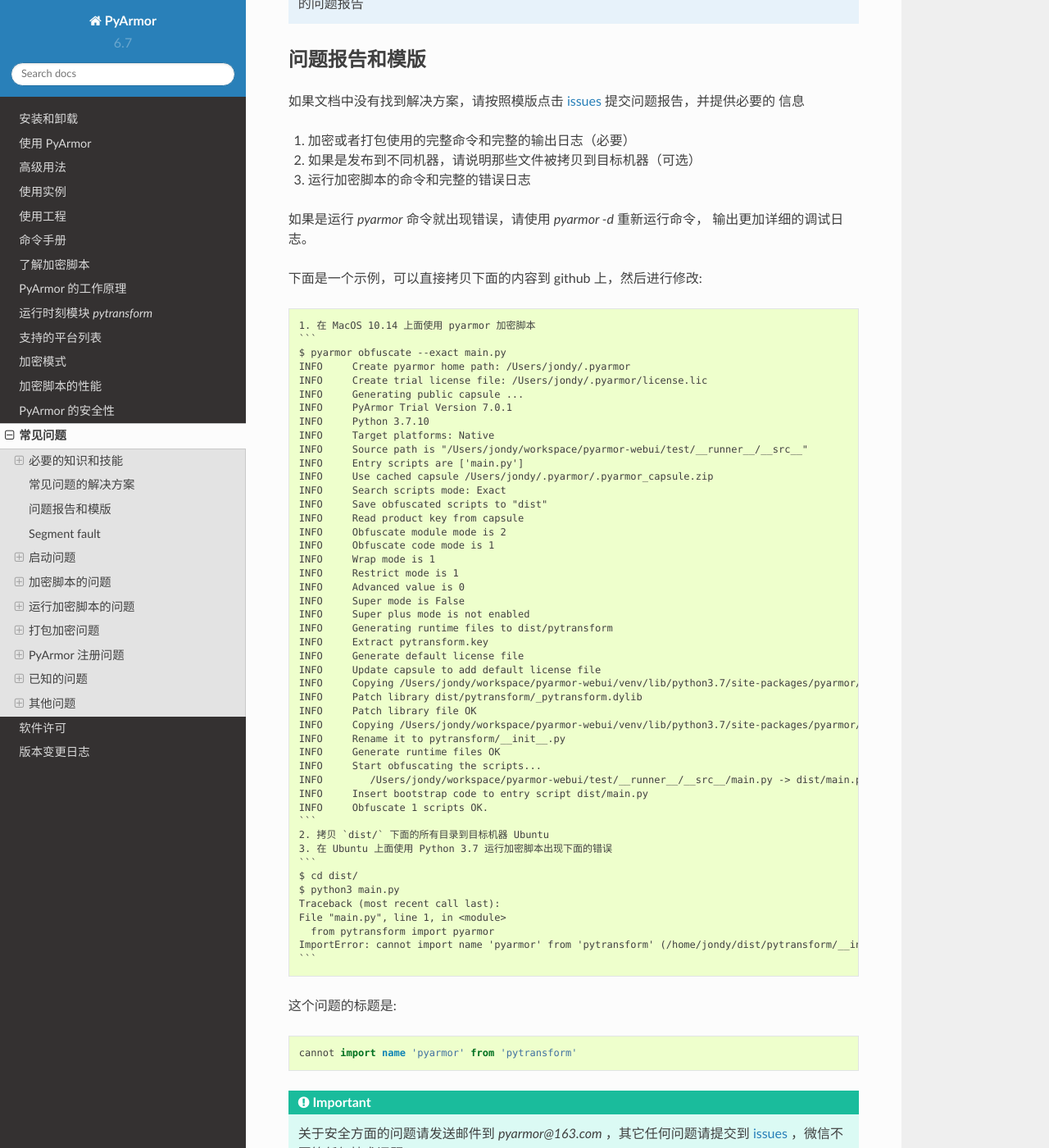
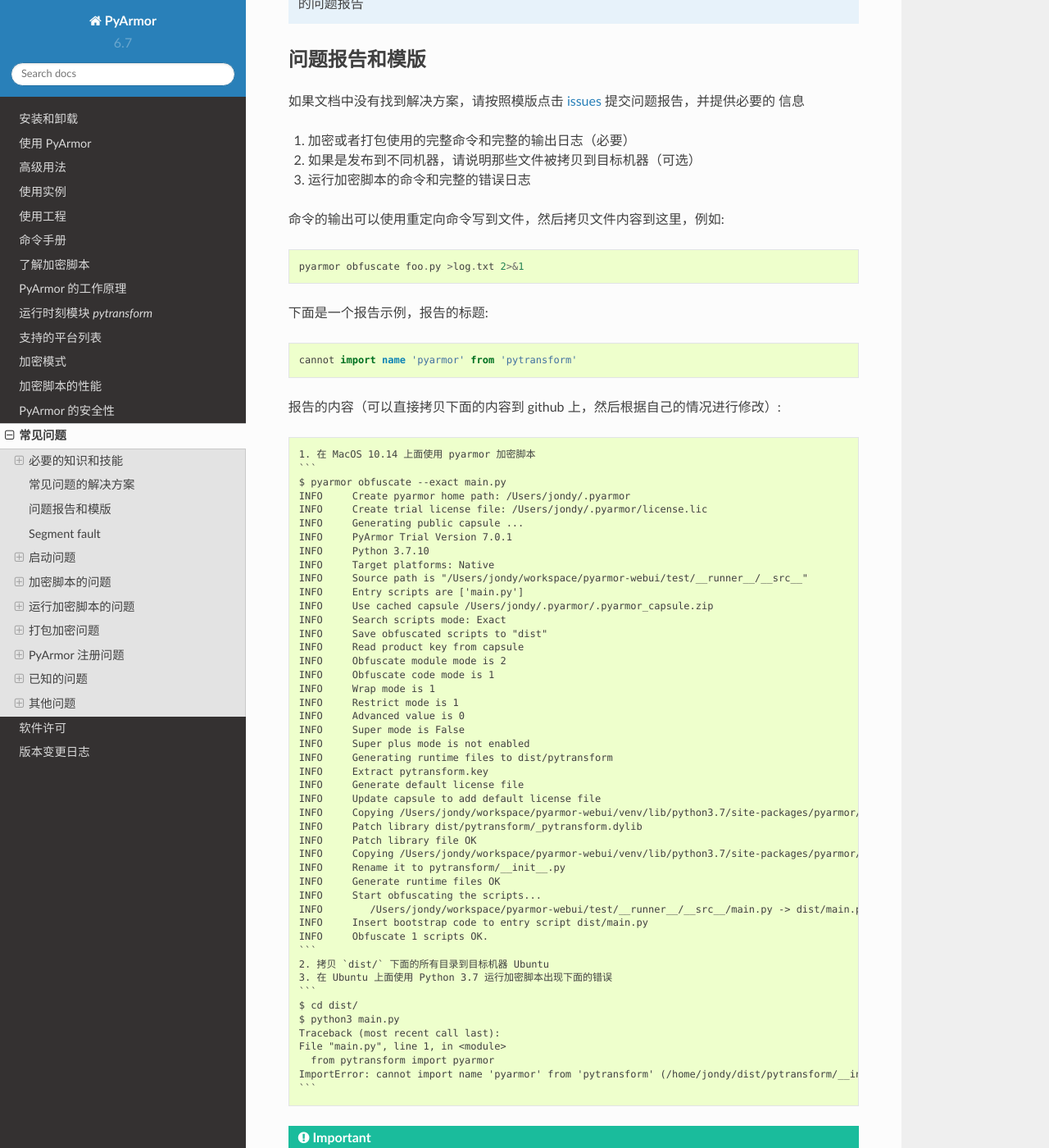
Before and after one commit to dashingsoft/pyarmor-docs-zh, a Sphinx documentation site: the page built from docs/questions.rst, in a window 1280 px wide and 1400 px high, scrolled down 3654 px. Shown: the whole window at 82% size. Built offline with Sphinx 7.4.7 and the Read the Docs theme 2.0.0, drawn with Linux system fonts in a browser that asks for light colours.

Commit message:
Add note for bug report template

````diff
--- a/docs/questions.rst
+++ b/docs/questions.rst
@@ -181,10 +181,15 @@
 2. 如果是发布到不同机器，请说明那些文件被拷贝到目标机器（可选）
 3. 运行加密脚本的命令和完整的错误日志
 
-如果是运行 `pyarmor` 命令就出现错误，请使用 `pyarmor -d` 重新运行命令，
-输出更加详细的调试日志。
+命令的输出可以使用重定向命令写到文件，然后拷贝文件内容到这里，例如::
 
-下面是一个示例，可以直接拷贝下面的内容到 github 上，然后进行修改::
+  pyarmor obfuscate foo.py >log.txt 2>&1
+
+下面是一个报告示例，报告的标题::
+
+  cannot import name 'pyarmor' from 'pytransform'
+
+报告的内容（可以直接拷贝下面的内容到 github 上，然后根据自己的情况进行修改）::
 
     1. 在 MacOS 10.14 上面使用 pyarmor 加密脚本
     ```
@@ -233,10 +238,6 @@
       from pytransform import pyarmor
     ImportError: cannot import name 'pyarmor' from 'pytransform' (/home/jondy/dist/pytransform/__init__.py)
     ```
-
-这个问题的标题是::
-
-  cannot import name 'pyarmor' from 'pytransform'
 
 .. important::
 
````
